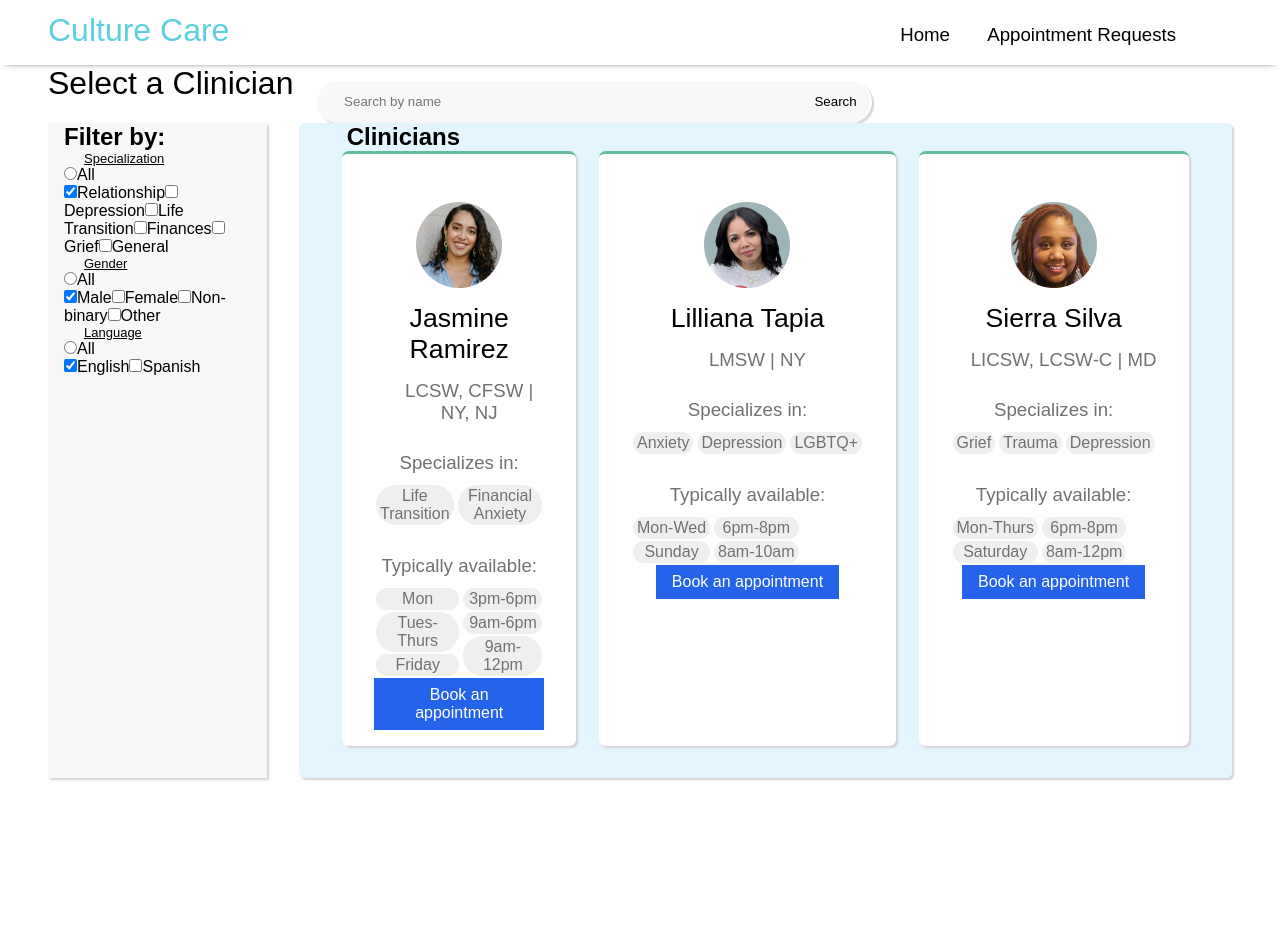
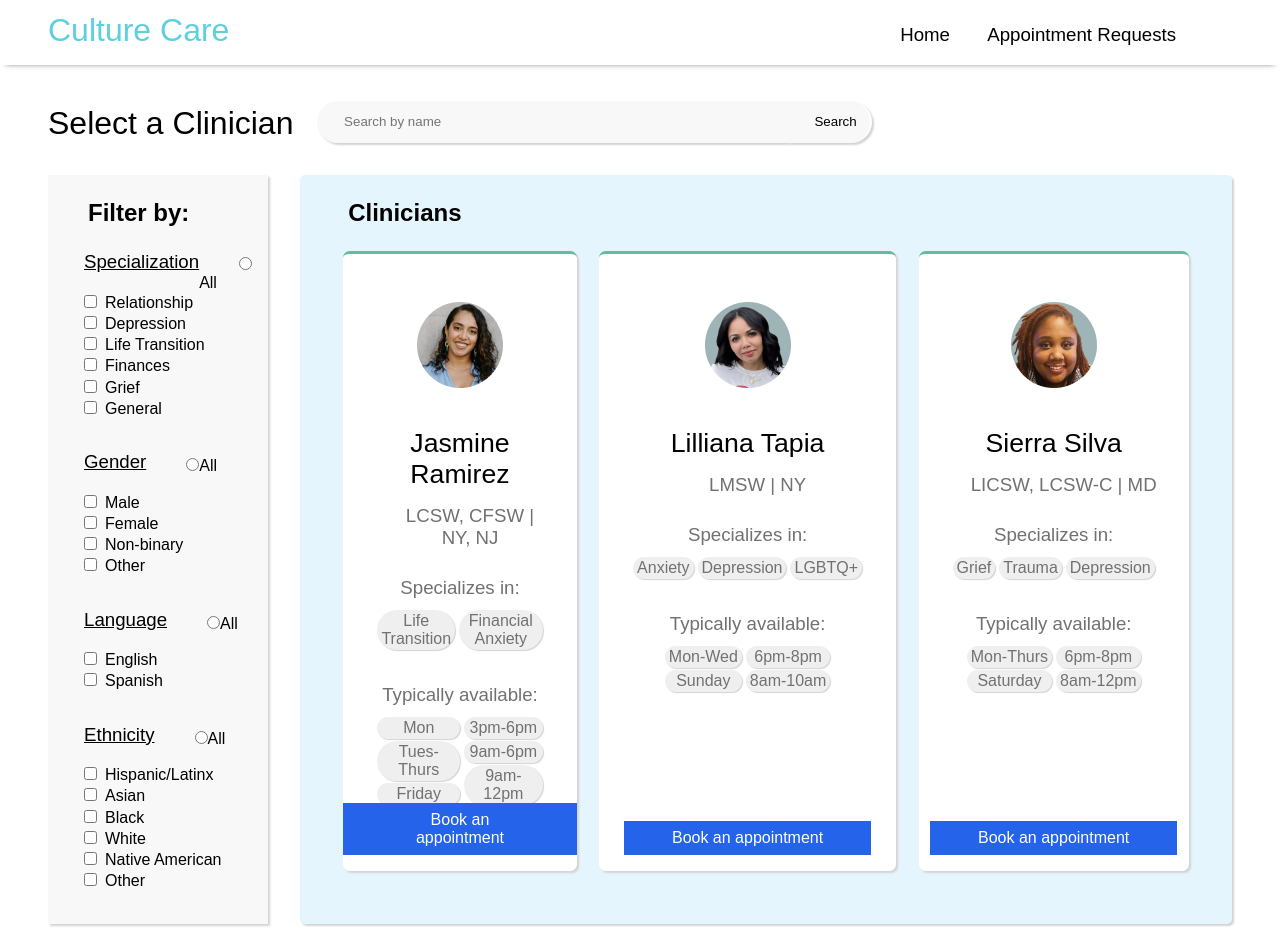
Before and after one commit to CultureCare22/Culture-Care, a React (Create React App) app: page / in a window 1280 px wide. Shown: the top 952 px of the page. Before the commit the page ends 800 px from the top, so only its background shows below. Built offline with nearby package versions, Linux system fonts and the light colour scheme.

Commit message:
finished home screen

```diff
--- a/src/Navigation/Nav.css
+++ b/src/Navigation/Nav.css
@@ -9,6 +9,7 @@ nav {
     padding-right: 3em;
     overflow: hidden;
     position: sticky;
+    z-index: 1;
     top: 0;
     background-color: white;
     width: 100%;
--- a/src/pages/SelectClinician/SelectClinician.css
+++ b/src/pages/SelectClinician/SelectClinician.css
@@ -1,6 +1,8 @@
 .flex-container {
   display: flex;
   flex-direction: row;
+  margin-top: 2em;
+  margin-bottom: 3em;
   /* margin-bottom: 3em; */
 }
 
@@ -14,6 +16,12 @@
   padding-right: 1em;
 }
 
+.cover-box1 h2 {
+  margin-top: 1em;
+  margin-bottom: 1em;
+  margin-left: 1em;
+}
+
 .cover-box2 {
   margin-left: 2em;
   flex: 5;
@@ -25,6 +33,8 @@
 .cover-box2 h2{
   margin-left: 2em;
   flex: 5;
+  margin-top: 1em;
+  margin-bottom: 1em;
 }
 
 .requests {
@@ -52,6 +62,7 @@
   display: flex;
   flex-direction: column;
   border-radius: 5pt;
+  position: relative;
 }
 
 .request-1 img {
@@ -63,8 +74,8 @@
 .request-1 a {
   background-color: #2563EB;
   color: white;
-  padding-left: 1em;
-  padding-right: 1em;
+  padding-left: 3em;
+  padding-right: 3em;
   padding-top: 0.5em;
   padding-bottom: 0.5em;
   display: block;
@@ -78,18 +89,20 @@
 h1 {
   font-weight: normal;
   font-size: 24pt;
+  margin-top: 0.25em;
 }
 
 .search-bar {
   display: flex;
   flex-direction: row;
+  margin-top: 2em;
 }
 
 .search-container {
   /* align-items: right; */
   margin-right: auto;
   margin-left: 1.5em;
-  margin-top: 1em;
+  margin-top: 0.25em;
   /* background-color: #f8f8f8; */
 }
 
@@ -124,6 +137,7 @@ h1 {
 }
 .request-1 h3 {
   font-size: 20pt;
+  margin-top: 1.5em;
 }
 
 .request-1 h4 {
@@ -154,4 +168,53 @@ h1 {
   padding-bottom: 2px;
   border-radius: 25pt;
   text-align: center;
+  box-shadow: 1px 1px 1px lightgrey;
 }
+
+.filter-menu h4 {
+  font-size: 14pt;
+  margin-bottom: 1em;
+}
+
+.filter-menu {
+  display: flex;
+  flex-direction: row;
+  text-align: start;
+}
+
+.radio-button input {
+  margin-top: 0.5em;
+  margin-left: 3em;
+}
+
+.checkbox-container {
+  display: flex;
+  flex-direction: column;
+  margin-left: 1.25em;
+  margin-bottom: 2em;
+}
+
+.checkbox-item {
+  margin-top: 0.1em;
+  margin-bottom: 0.1em;
+}
+
+.checkmark-box {
+  margin-left: 0.5em;
+}
+
+.view_consultation {
+  position: absolute;
+  margin-top: 1em;
+  bottom: 0;
+  margin-bottom: 1em;
+}
+
+.consultation {
+  margin-bottom: 2em;
+  justify-content: center;
+}
+
+.clin-info {
+  margin-bottom: 1em;
+}
--- a/src/pages/SelectClinician/SelectClinician.js
+++ b/src/pages/SelectClinician/SelectClinician.js
@@ -39,7 +39,7 @@ function Category() {
                     {/* Checkboxes Section */}
                     <div className='checkbox-container'>
                         <label className='checkbox-item'>
-                            <input type='checkbox' checked='checked' />
+                            <input type='checkbox'/>
                             <span className='checkmark-box'>Relationship</span>
                         </label>
 
@@ -86,7 +86,7 @@ function Category() {
                     {/* Checkboxes Section */}
                     <div className='checkbox-container'>
                         <label className='checkbox-item'>
-                            <input type='checkbox' checked='checked' />
+                            <input type='checkbox'/>
                             <span className='checkmark-box'>Male</span>
                         </label>
 
@@ -122,13 +122,55 @@ function Category() {
 
                     <div className='checkbox-container'>
                         <label className='checkbox-item'>
-                            <input type='checkbox' checked='checked' />
+                            <input type='checkbox' />
                             <span className='checkmark-box'>English</span>
                         </label>
 
                         <label className='checkbox-item'>
                             <input type='checkbox' />
                             <span className='checkmark-box'>Spanish</span>
+                        </label>
+                    </div>
+
+                    {/* Radio Buttons Section */}
+                    <div className='filter-container'>
+                        <div className='filter-menu'>
+                            <h4><u>Ethnicity</u></h4>
+
+                            <div class="radio-button">
+                                <label className='radio-container'>
+                                    <input type='radio' name='radio' />
+                                    <span className='radiomark'>All</span>
+                                </label>
+                            </div>
+                        </div>
+                    </div>
+
+                    <div className='checkbox-container'>
+                        <label className='checkbox-item'>
+                            <input type='checkbox' />
+                            <span className='checkmark-box'>Hispanic/Latinx</span>
+                        </label>
+
+                        <label className='checkbox-item'>
+                            <input type='checkbox' />
+                            <span className='checkmark-box'>Asian</span>
+                        </label>
+                        <label className='checkbox-item'>
+                            <input type='checkbox' />
+                            <span className='checkmark-box'>Black</span>
+                        </label>
+                        <label className='checkbox-item'>
+                            <input type='checkbox' />
+                            <span className='checkmark-box'>White</span>
+                        </label>
+                        <label className='checkbox-item'>
+                            <input type='checkbox' />
+                            <span className='checkmark-box'>Native American</span>
+                        </label>
+                        <label className='checkbox-item'>
+                            <input type='checkbox' />
+                            <span className='checkmark-box'>Other</span>
                         </label>
                     </div>
                 </div>
```
Lines whose indentation alone changed are shown as unchanged.
